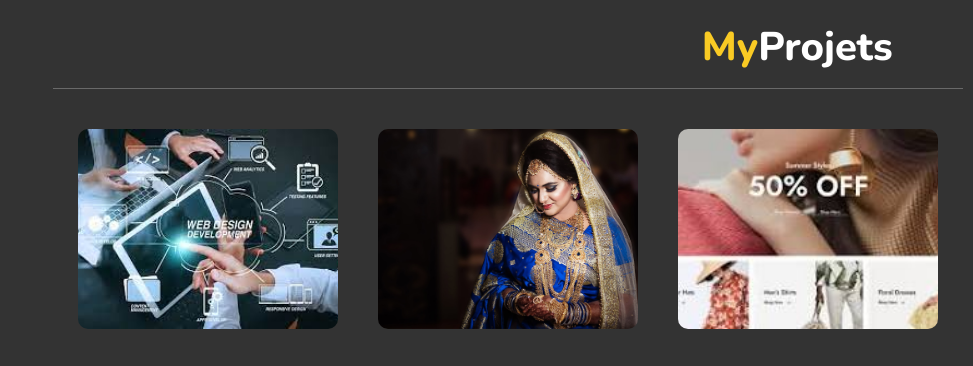
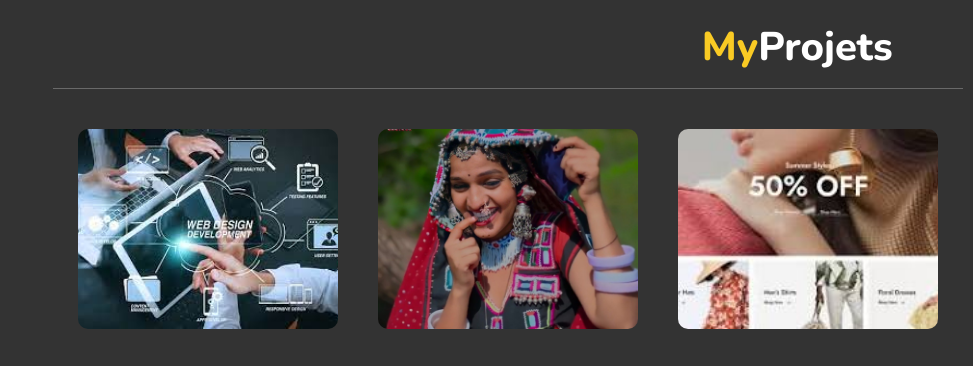
Before and after one commit to SACHIN-RATHOD0101/Ui-Portfolio, a plain HTML site: page index.html in a window 1280 px wide. Shown: the part 2400-2766 px from the top of the page, without its empty margins (307-1280 px from the left). Drawn offline with nearby package versions, Linux system fonts and the light colour scheme; a script that the page names is missing.

Commit message:
banner updated

```diff
--- a/index.html
+++ b/index.html
@@ -523,7 +523,7 @@
         <a href="./public/Project/CareerPedia.html"><img src="new-project.jpeg" alt="sachin"></a>
       </div>
       <div class="box">
-        <a href="./public/healet-html/index.html"><img src="./public/healet-html/images/slider-bg.jpg" alt="sachin"></a>
+        <a href="./public/healet-html/index.html"><img src="public/healet-html/images/z4.jpg" alt="sachin"></a>
       </div>
       <div class="box">
         <a href="./public/Project/Shopper.html"><img src="Shopper.jpeg" alt="sachin"></a>
```
Also changed, not shown: banjara-web.jpg (added).
